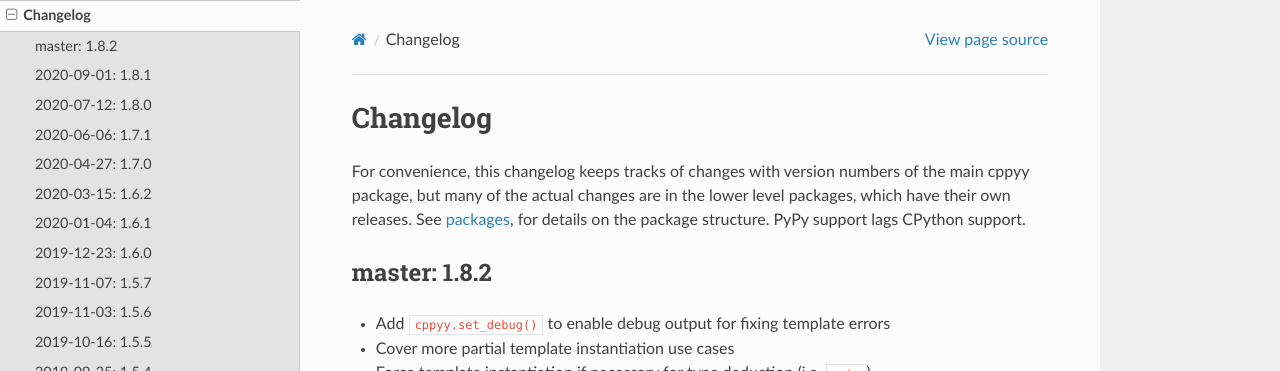
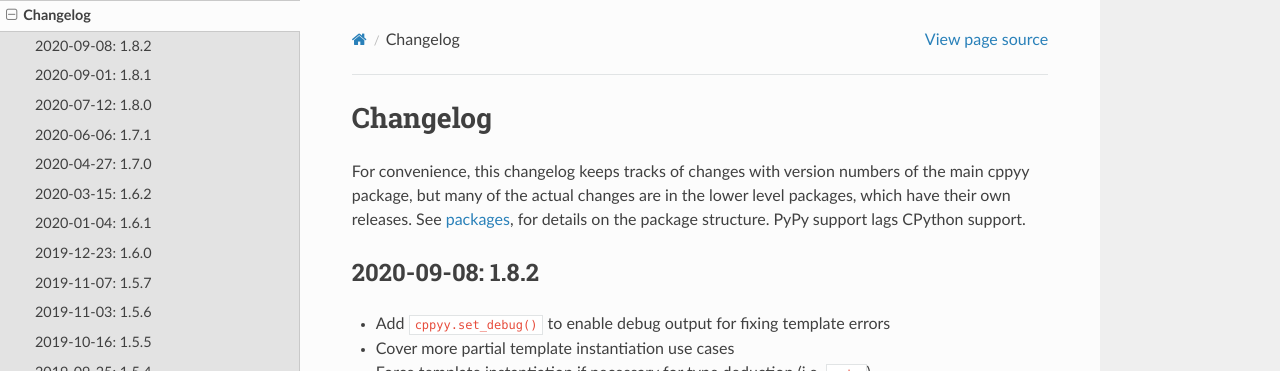
Before and after one commit to wlav/cppyy, a Sphinx documentation site: the page built from doc/source/changelog.rst, in a window 1280 px wide and 900 px high. Shown: the top 371 px of the window. Built offline with Sphinx 7.4.7 and the Read the Docs theme 2.0.0, drawn with Linux system fonts in a browser that asks for light colours; some of the changed lines change nothing that is shown.

Commit message:
prepare for release

```diff
--- a/doc/source/changelog.rst
+++ b/doc/source/changelog.rst
@@ -10,8 +10,8 @@ See :doc:`packages <packages>`, for details on the package structure.
 PyPy support lags CPython support.
 
 
-master: 1.8.2
--------------
+2020-09-08: 1.8.2
+-----------------
 
 * Add ``cppyy.set_debug()`` to enable debug output for fixing template errors
 * Cover more partial template instantiation use cases
```
